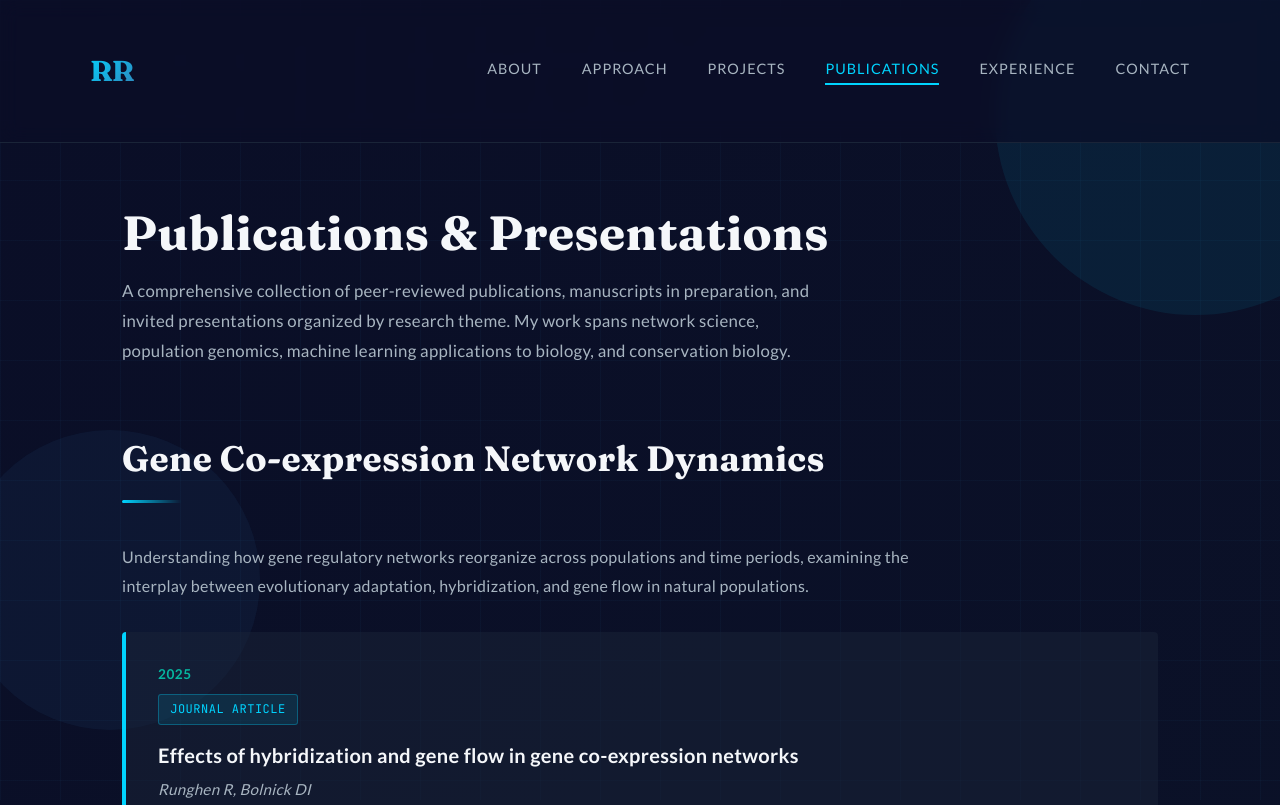
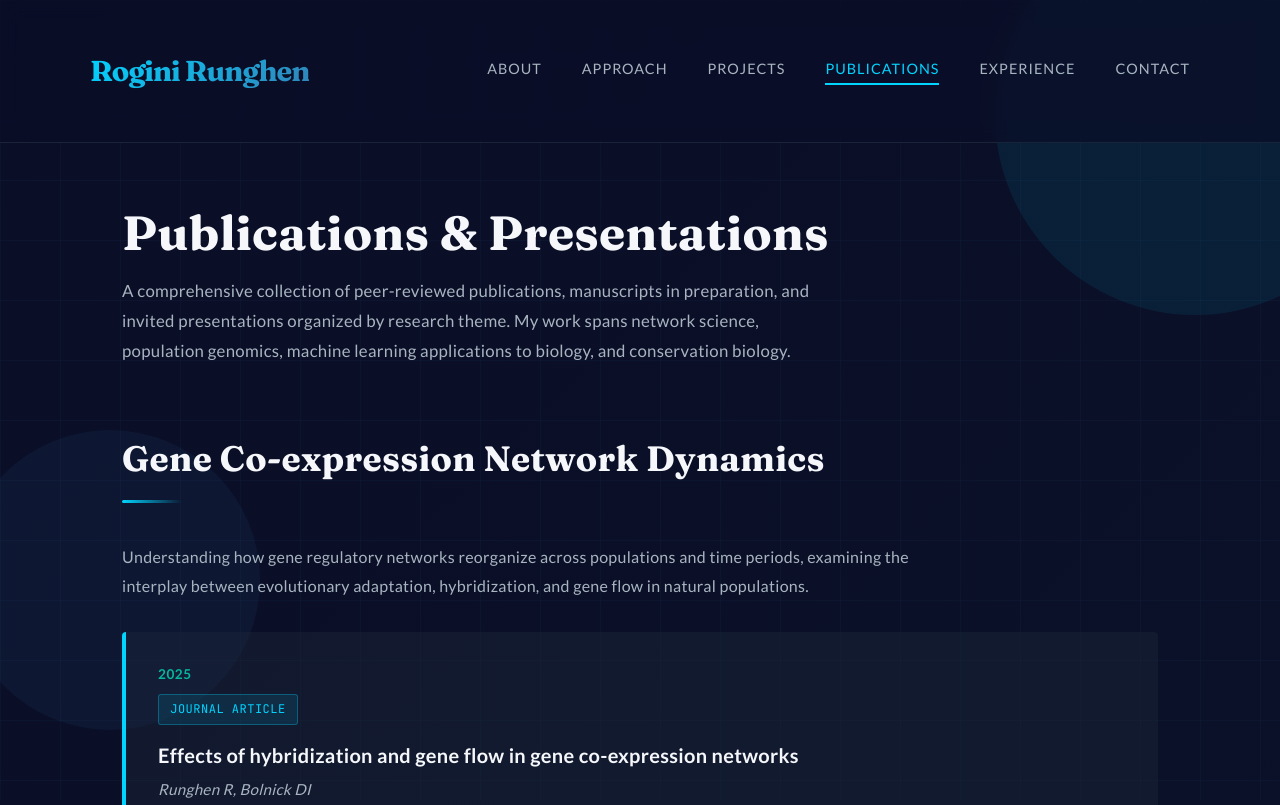
Before and after one commit to rogini98/rogini98.github.io, a plain HTML site: page publications.html in a window 1280 px wide. Shown: the top 805 px of the page. Drawn offline with Linux system fonts and the light colour scheme.

Commit message:
Update publications.html

```diff
--- a/publications.html
+++ b/publications.html
@@ -412,7 +412,7 @@
 
     <header>
         <div class="header-content">
-            <a href="index.html" class="logo">RR</a>
+            <a href="index.html" class="logo">Rogini Runghen</a>
             <nav>
                 <a href="index.html">About</a>
                 <a href="index.html#approach">Approach</a>
```
